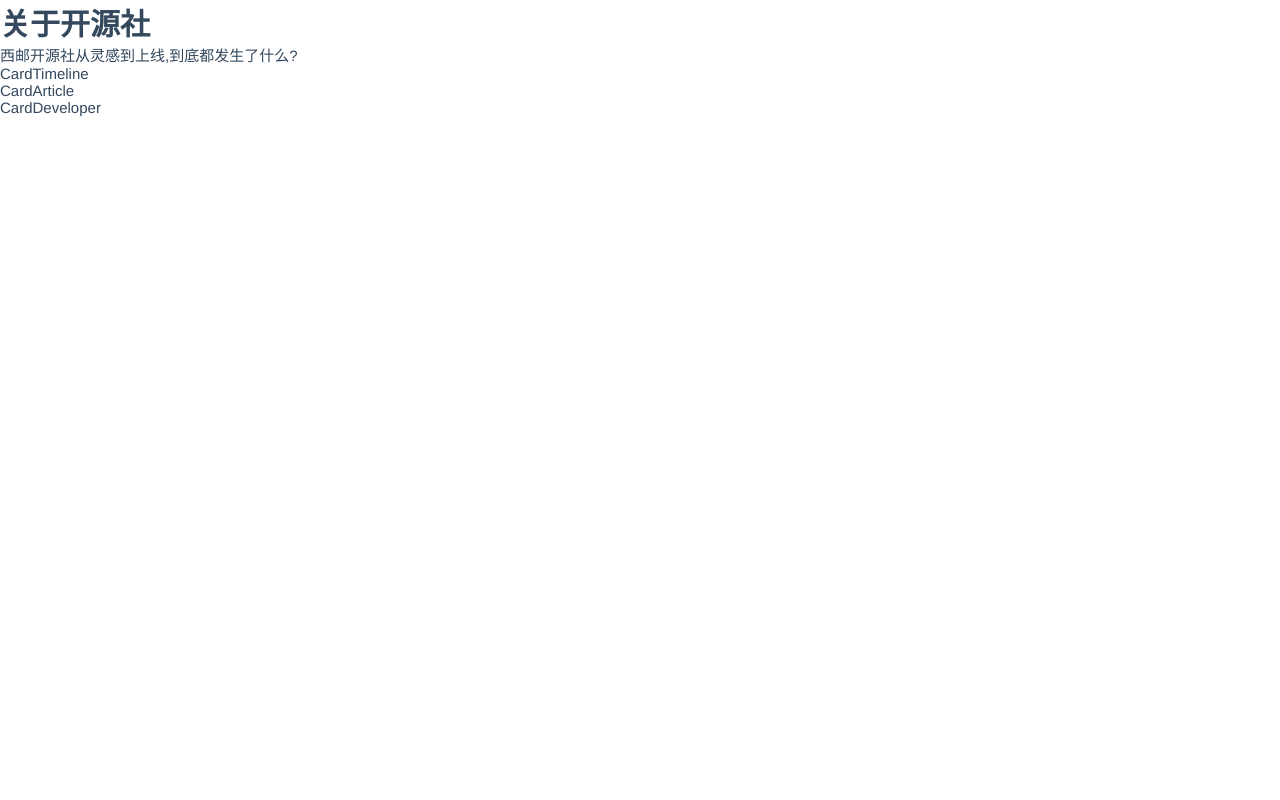
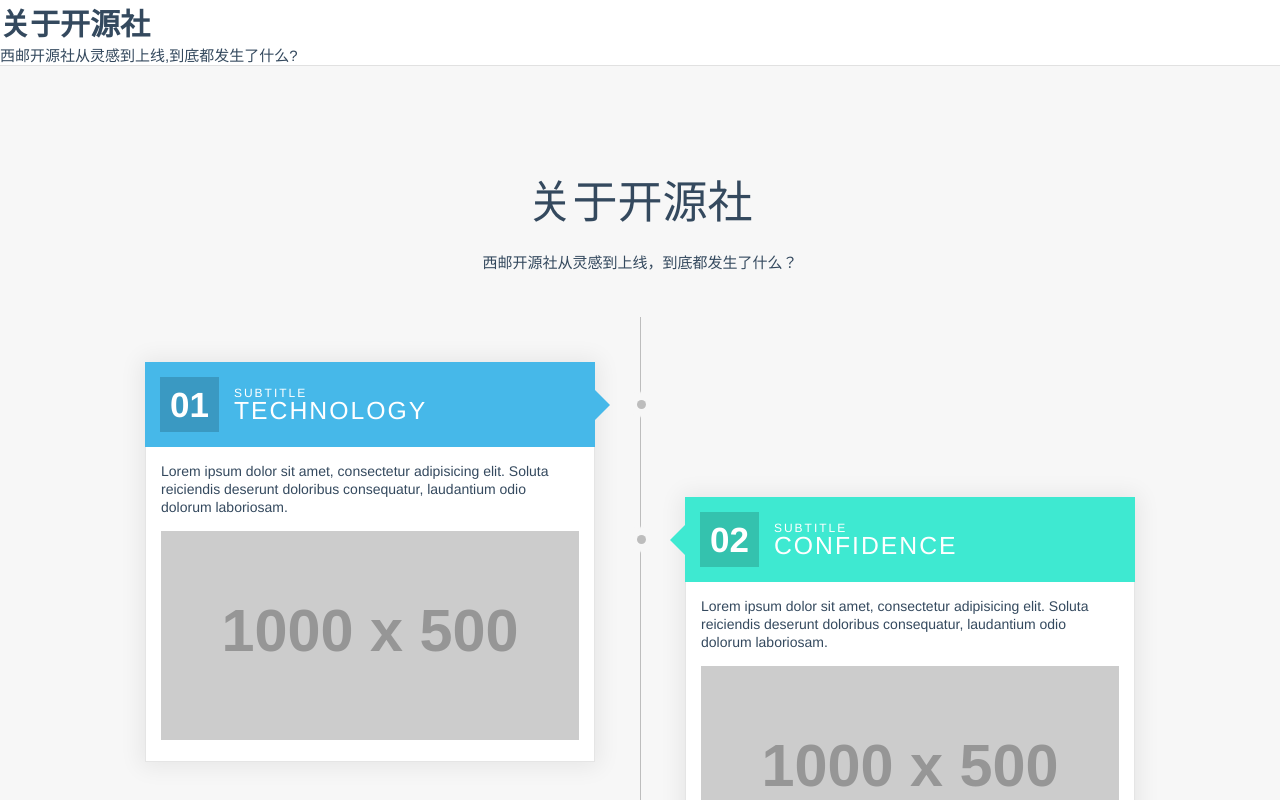
Before and after one commit to ningoink/xiyoucircle, a Vue app: page /about in a window 1280 px wide. Shown: the top 800 px of the page. Built offline with nearby package versions, Linux system fonts and the light colour scheme.

Commit message:
初步引入参考模板中的 timeline 组件并为之安装 scss 处理器

```diff
--- a/package.json
+++ b/package.json
@@ -16,6 +16,8 @@
   "devDependencies": {
     "@vue/cli-plugin-babel": "^3.5.0",
     "@vue/cli-service": "^3.5.0",
+    "node-sass": "^4.11.0",
+    "sass-loader": "^7.1.0",
     "vue-template-compiler": "^2.5.21"
   },
   "postcss": {
--- a/src/views/about/card-timeline.vue
+++ b/src/views/about/card-timeline.vue
@@ -1,6 +1,74 @@
 <template>
-    <section>
-        CardTimeline
+    <section id=timeline>
+        <h1>关于开源社</h1>
+        <p class="leader">西邮开源社从灵感到上线，到底都发生了什么？</p>
+        <div class="demo-card-wrapper">
+            <div class="demo-card demo-card--step1">
+                <div class="head">
+                    <div class="number-box">
+                        <span>01</span>
+                    </div>
+                    <h2><span class="small">Subtitle</span> Technology</h2>
+                </div>
+                <div class="body">
+                    <p>Lorem ipsum dolor sit amet, consectetur adipisicing elit. Soluta reiciendis deserunt doloribus consequatur, laudantium odio dolorum laboriosam.</p>
+                    <img src="http://placehold.it/1000x500" alt="Graphic">
+                </div>
+            </div>
+
+            <div class="demo-card demo-card--step2">
+                <div class="head">
+                    <div class="number-box">
+                        <span>02</span>
+                    </div>
+                    <h2><span class="small">Subtitle</span> Confidence</h2>
+                </div>
+                <div class="body">
+                    <p>Lorem ipsum dolor sit amet, consectetur adipisicing elit. Soluta reiciendis deserunt doloribus consequatur, laudantium odio dolorum laboriosam.</p>
+                    <img src="http://placehold.it/1000x500" alt="Graphic">
+                </div>
+            </div>
+
+            <div class="demo-card demo-card--step3">
+                <div class="head">
+                    <div class="number-box">
+                        <span>03</span>
+                    </div>
+                    <h2><span class="small">Subtitle</span> Adaptation</h2>
+                </div>
+                <div class="body">
+                    <p>Lorem ipsum dolor sit amet, consectetur adipisicing elit. Soluta reiciendis deserunt doloribus consequatur, laudantium odio dolorum laboriosam.</p>
+                    <img src="http://placehold.it/1000x500" alt="Graphic">
+                </div>
+            </div>
+
+            <div class="demo-card demo-card--step4">
+                <div class="head">
+                    <div class="number-box">
+                        <span>04</span>
+                    </div>
+                    <h2><span class="small">Subtitle</span> Consistency</h2>
+                </div>
+                <div class="body">
+                    <p>Lorem ipsum dolor sit amet, consectetur adipisicing elit. Soluta reiciendis deserunt doloribus consequatur, laudantium odio dolorum laboriosam.</p>
+                    <img src="http://placehold.it/1000x500" alt="Graphic">
+                </div>
+            </div>
+
+            <div class="demo-card demo-card--step5">
+                <div class="head">
+                    <div class="number-box">
+                        <span>05</span>
+                    </div>
+                    <h2><span class="small">Subtitle</span> Conversion</h2>
+                </div>
+                <div class="body">
+                    <p>Lorem ipsum dolor sit amet, consectetur adipisicing elit. Soluta reiciendis deserunt doloribus consequatur, laudantium odio dolorum laboriosam.</p>
+                    <img src="http://placehold.it/1000x500" alt="Graphic">
+                </div>
+            </div>
+
+        </div>
     </section>
 </template>
 
@@ -10,6 +78,264 @@ export default {
 }
 </script>
 
-<style scoped>
+<style scoped lang="scss">
+/* Media Queries */
 
+@mixin mq-xs {
+  @media (min-width: 320px) {
+    @content;
+  }
+}
+
+@mixin mq-sm {
+  @media (min-width: 480px) {
+    @content;
+  }
+}
+
+@mixin mq-md {
+  @media (min-width: 720px) {
+    @content;
+  }
+}
+
+@mixin mq-lg {
+  @media (min-width: 1000px) {
+    @content;
+  }
+}
+
+$background: #f7f7f7;
+$box-shadow: 0px 1px 22px 4px rgba(0, 0, 0, 0.07);
+$border: 1px solid rgba(191, 191, 191, 0.4);
+$items: 5;
+$rows: ceil($items/2);
+
+/* Card sizing */
+
+$card-height: 400px;
+$card-width: 450px;
+$inner-margin: 15px;
+$number-size: 35px;
+$stagger: 180px;
+$outer-margin: 90px;
+$marker-size: 9px;
+
+/* Colors */
+
+$steps: #46b8e9;
+$colors: #46b8e9,
+#3ee9d1,
+#ce43eb,
+#4d92eb;
+$timeline: #bdbdbd;
+
+/* Calculations */
+
+$container-height: $rows * ($card-height + $outer-margin) + $stagger;
+$container-width: $card-width*2 + $outer-margin*3;
+$head-height: $number-size + 50;
+$body-height: $card-height - $head-height;
+$marker-dist: $card-width + $outer-margin/2 - $marker-size/2;
+
+/* Placeholders */
+
+@include mq-lg {
+  %arrow {
+    position: absolute;
+    content: "";
+    width: 0;
+    height: 0;
+    border-top: 15px solid transparent;
+    border-bottom: 15px solid transparent;
+  }
+  %marker {
+    position: absolute;
+    content: "";
+    width: $marker-size;
+    height: $marker-size;
+    background-color: $timeline;
+    border-radius: $marker-size;
+    box-shadow: 0px 0px 2px 8px $background;
+  }
+}
+
+
+/* Some Cool Stuff */
+
+$counter: $items - $rows + 2;
+@for $i from 1 through $rows {
+  .demo-card:nth-child(#{$i*2-1})   { order: $i }
+  .demo-card:nth-child(#{$i*2})     { order: $counter }
+  $counter: $counter + 1;
+}
+
+/* Border Box */
+
+* {
+  box-sizing: border-box;
+}
+
+/* Fonts */
+
+body {
+  font-family: Roboto;
+}
+
+#timeline {
+  padding: 100px 0;
+  background: $background;
+  border-top: $border;
+  border-bottom: $border;
+  h1 {
+    text-align: center;
+    font-size: 3rem;
+    font-weight: 200;
+    margin-bottom: 20px;
+  }
+  p.leader {
+    text-align: center;
+    max-width: 90%;
+    margin: auto;
+    margin-bottom: 45px;
+  }
+  .demo-card-wrapper {
+    position: relative;
+    margin: auto;
+    @include mq-lg {
+      display: flex;
+      flex-flow: column wrap;
+      width: $container-width;
+      height: $container-height;
+      margin: 0 auto;
+    }
+    &::after {
+      z-index: 1;
+      content: "";
+      position: absolute;
+      top: 0;
+      bottom: 0;
+      left: 50%;
+      border-left: $border;
+      @include mq-lg {
+        border-left: 1px solid $timeline;
+      }
+    }
+  }
+  .demo-card {
+    position: relative;
+    display: block;
+    margin: 10px auto 80px;
+    max-width: 94%;
+    z-index: 2;
+    @include mq-sm {
+      max-width: 60%;
+      box-shadow: $box-shadow;
+    }
+    @include mq-md {
+      max-width: 40%;
+    }
+    @include mq-lg {
+      max-width: $card-width;
+      height: $card-height;
+      margin: $outer-margin;
+      margin-top: $outer-margin/2;
+      margin-bottom: $outer-margin/2;
+      &:nth-child(odd) {
+        margin-right: $outer-margin/2;
+        .head::after {
+          @extend %arrow;
+          border-left-width: 15px;
+          border-left-style: solid;
+          left: 100%;
+        }
+        .head::before {
+          @extend %marker;
+          left: $marker-dist + 1;
+        }
+      }
+      &:nth-child(even) {
+        margin-left: $outer-margin/2;
+        .head::after {
+          @extend %arrow;
+          border-right-width: 15px;
+          border-right-style: solid;
+          right: 100%;
+        }
+        .head::before {
+          @extend %marker;
+          right: $marker-dist - 1;
+        }
+      }
+      &:nth-child(2) {
+        margin-top: $stagger;
+      }
+    }
+    .head {
+      position: relative;
+      display: flex;
+      align-items: center;
+      color: #fff;
+      font-weight: 400;
+      .number-box {
+        display: inline;
+        float: left;
+        margin: $inner-margin;
+        padding: 10px;
+        font-size: $number-size;
+        line-height: $number-size;
+        font-weight: 600;
+        background: rgba(0, 0, 0, 0.17);
+      }
+      h2 {
+        text-transform: uppercase;
+        font-size: 1.3rem;
+        font-weight: inherit;
+        letter-spacing: 2px;
+        margin: 0;
+        padding-bottom: 6px;
+        line-height: 1rem;
+        @include mq-sm {
+          font-size: 165%;
+          line-height: 1.2rem;
+        }
+        span {
+          display: block;
+          font-size: 0.6rem;
+          margin: 0;
+          @include mq-sm {
+            font-size: 0.8rem;
+          }
+        }
+      }
+    }
+    .body {
+      background: #fff;
+      border: $border;
+      border-top: 0;
+      padding: $inner-margin;
+      @include mq-lg {
+        height: $body-height;
+      }
+      p {
+        font-size: 14px;
+        line-height: 18px;
+        margin-bottom: $inner-margin;
+      }
+      img {
+        display: block;
+        width: 100%;
+      }
+    }
+    @for $i from 1 through $items {
+      &--step#{$i} {
+        $color: nth($colors, ((($i - 1) % 4) + 1));
+        background-color: $color;
+        .head::after {
+          border-color: $color;
+        }
+      }
+    }
+  }
+}
 </style>
```
Also changed, not shown: 2 other files (tests, documents, lock files or other folders).
